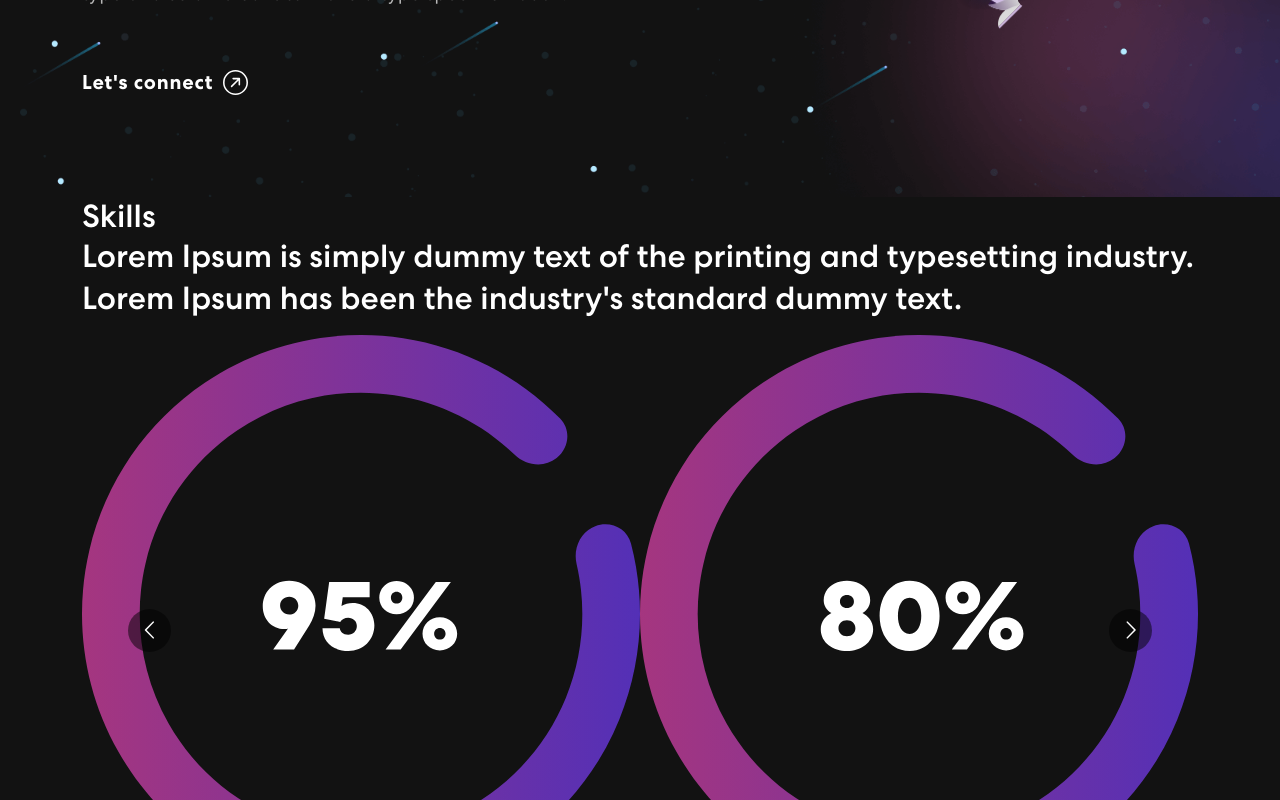
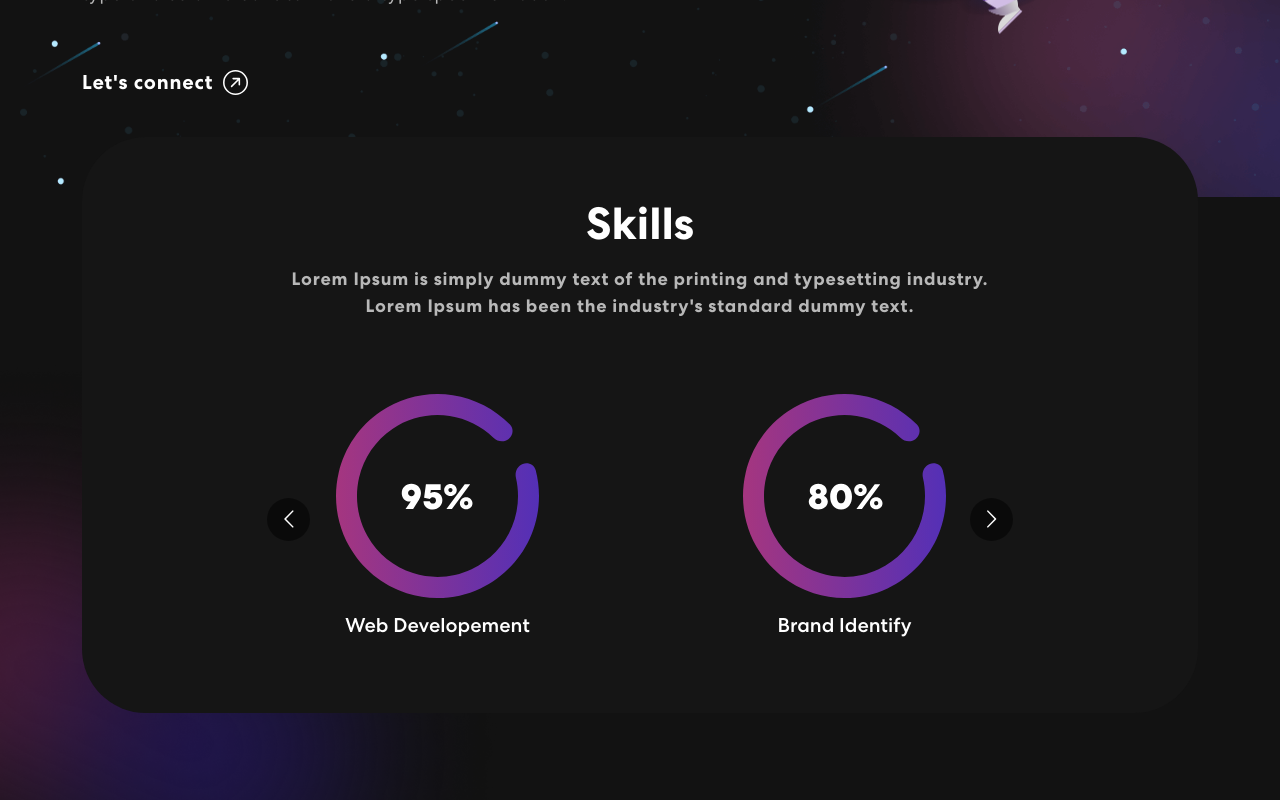
Before and after one commit to soycarlosherrera/personal-portfolio, a React (Create React App) app: page / in a window 1280 px wide. Shown: the part 640-1440 px from the top of the page. Built offline with nearby package versions, Linux system fonts and the light colour scheme.

Commit message:
update css skills

```diff
--- a/src/App.css
+++ b/src/App.css
@@ -299,3 +299,43 @@
 .txt-rotate > .wrap {
   border-right: 0.08em solid #666;
 }
+
+/************ Skills Css ************/
+.skill {
+  padding: 0 0 50px 0;
+  position: relative;
+}
+.skill-bx {
+  background: #151515;
+  border-radius: 64px;
+  text-align: center;
+  padding: 60px 50px;
+  margin-top: -60px;
+}
+.skill h2 {
+	font-size: 45px;
+	font-weight: 700;
+}
+.skill p {
+    color: #B8B8B8;
+    font-size: 18px;
+    letter-spacing: 0.8px;
+    line-height: 1.5em;
+    margin: 14px 0 75px 0;
+}
+.skill-slider {
+  width: 80%;
+  margin: 0 auto;
+  position: relative;
+}
+.skill-slider .item img {
+  width: 50%;
+  margin: 0 auto 15px auto;
+}
+.background-image-left {
+  top: 28%;
+  position: absolute;
+  bottom: 0;
+  width: 40%;
+  z-index: -4;
+}
```
